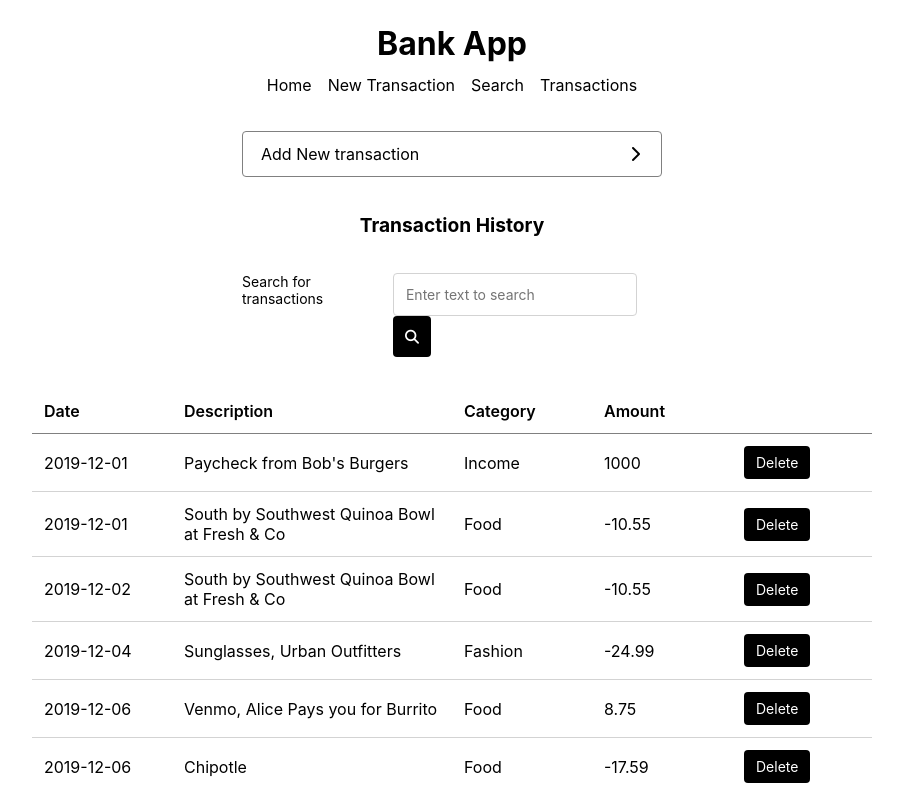
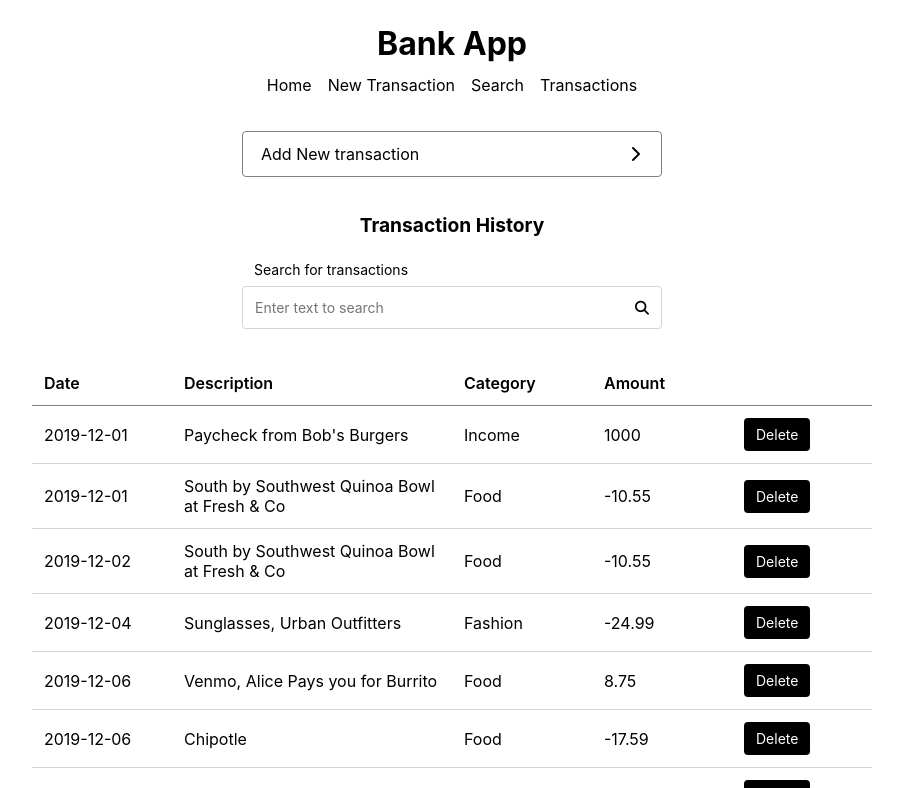
Before and after one commit to eugenemrg/BankApp, a React (Create React App) app: page / in a window 1280 px wide. Shown: the top 788 px of the page, without its empty margins (188-1091 px from the left). Built offline with nearby package versions, Linux system fonts and the light colour scheme; data requests are answered from the project's data file.

Commit message:
Updated search section styling, cleaned up styling

```diff
--- a/src/index.css
+++ b/src/index.css
@@ -11,6 +11,7 @@ body {
     sans-serif;
   -webkit-font-smoothing: antialiased;
   -moz-osx-font-smoothing: grayscale;
+  overflow-y: scroll;
 }
 
 #root{
@@ -71,9 +72,6 @@ nav{
 }
 
 .transaction-form-title-container{
-  /* font-size: 1.2em; */
-  /* color: gray; */
-  /* font-weight: bold; */
   padding: 12px 6px;
   display: flex;
   flex-direction: row;
@@ -116,21 +114,33 @@ input[type="submit"], button{
   text-align: center;
   font-weight: bold;
   padding: 12px;
-  margin: 24px;
+  margin: 24px 12px 4px 12px;
 }
 
 #search-form{
   margin-bottom: 24px;
   width: 100%;
+}
+
+#search-form label{
+  display: inline-block;
+  color: black;
+  padding: 8px 12px;
+  text-align: start;
+}
+
+#search-input-container{
+  border: 1px solid lightgray;
   display: flex;
   flex-direction: row;
-  gap: 4px;
+  border-radius: 4px;
 }
 
 #search-form-input, #search-form-submit{
   padding: 12px;
-  border: 1px solid lightgray;
+  border: 0px;
   border-radius: 4px;
+  outline: none;
 }
 
 #search-form-input{
@@ -140,6 +150,8 @@ input[type="submit"], button{
 #search-form-submit{
   border: 0px;
   text-transform: capitalize;
+  background: none;
+  color: black
 }
 
 table{
```
